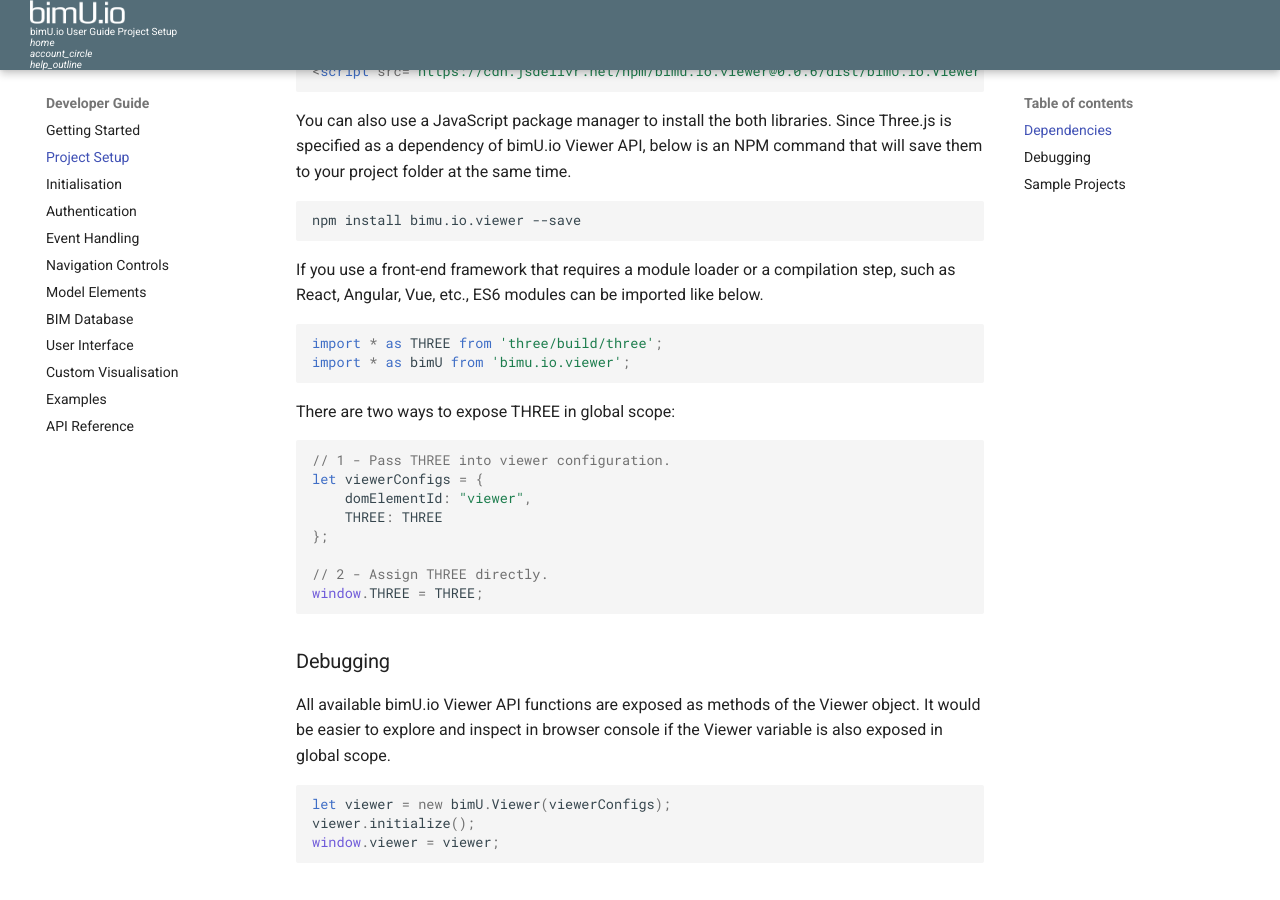
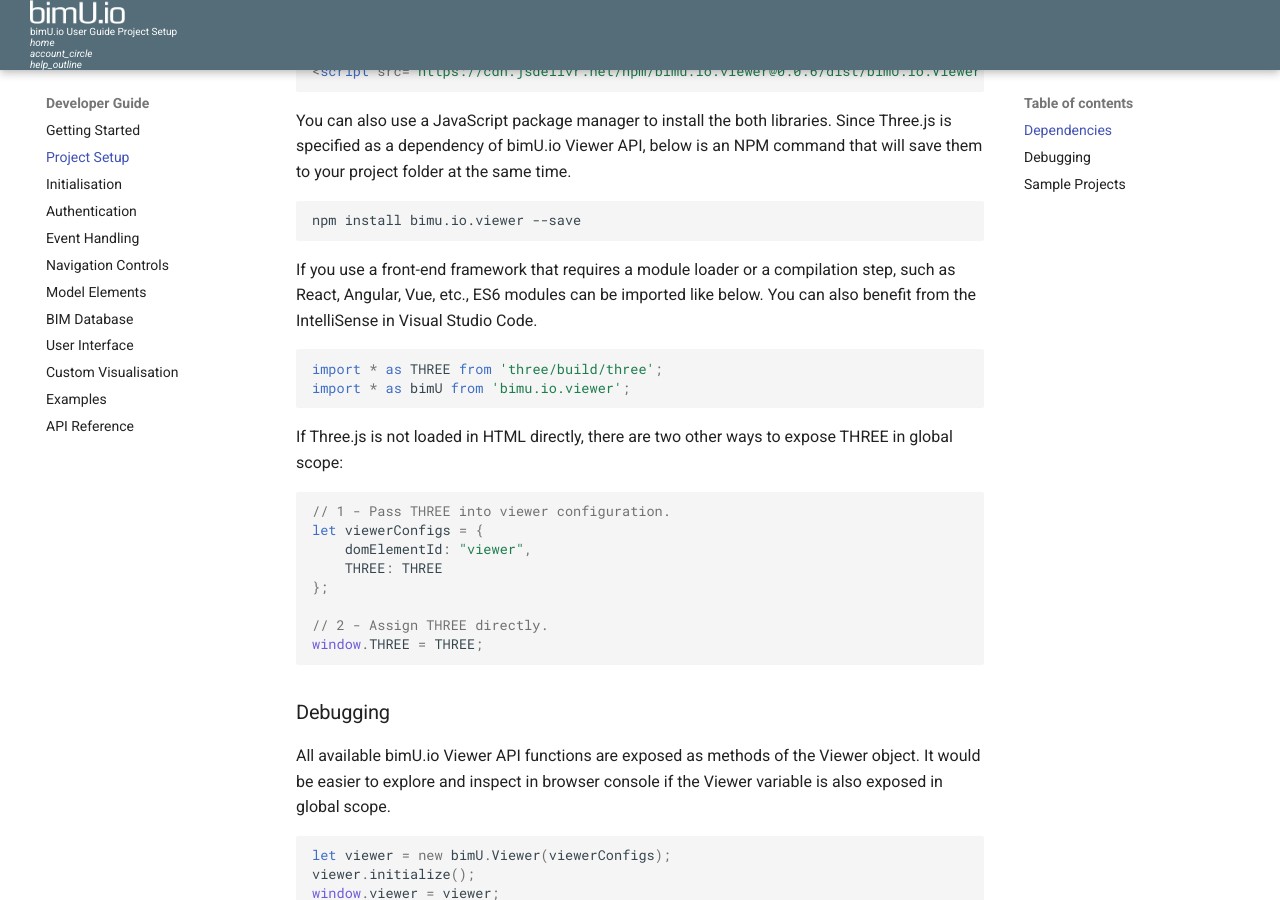
Before and after one commit to Transformosa/bimU.io.Docs, an MkDocs documentation site: the page built from docs/developer/project-setup.md, in a window 1280 px wide and 900 px high, scrolled down 474 px. Built offline with MkDocs 1.6.1 and Material for MkDocs 9.7.7, drawn with Linux system fonts in a browser that asks for light colours; comment, search, counter and statistics services are not loaded.

````diff
--- a/docs/developer/project-setup.md
+++ b/docs/developer/project-setup.md
@@ -16,14 +16,14 @@ You can also use a JavaScript package manager to install the both libraries. Sin
 npm install bimu.io.viewer --save
 ```
 
-If you use a front-end framework that requires a module loader or a compilation step, such as React, Angular, Vue, etc., ES6 modules can be imported like below.
+If you use a front-end framework that requires a module loader or a compilation step, such as React, Angular, Vue, etc., ES6 modules can be imported like below. You can also benefit from the IntelliSense in Visual Studio Code.
 
 ``` javascript
 import * as THREE from 'three/build/three';
 import * as bimU from 'bimu.io.viewer';
 ```
 
-There are two ways to expose THREE in global scope:
+If Three.js is not loaded in HTML directly, there are two other ways to expose THREE in global scope:
 
 ``` javascript
 // 1 - Pass THREE into viewer configuration.
````
Also changed, not shown: docs/developer/authentication.md (+1 -0 lines), docs/developer/getting-started.md (+1 -1 lines), docs/developer/initialisation.md (+10 -5 lines).
